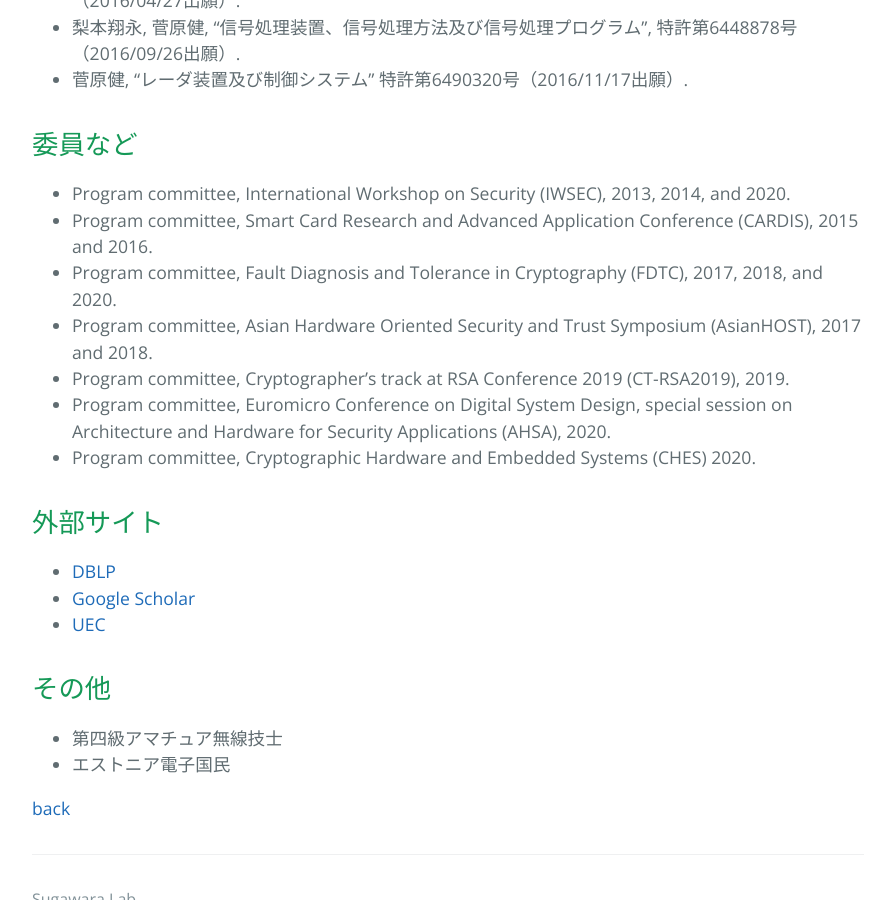
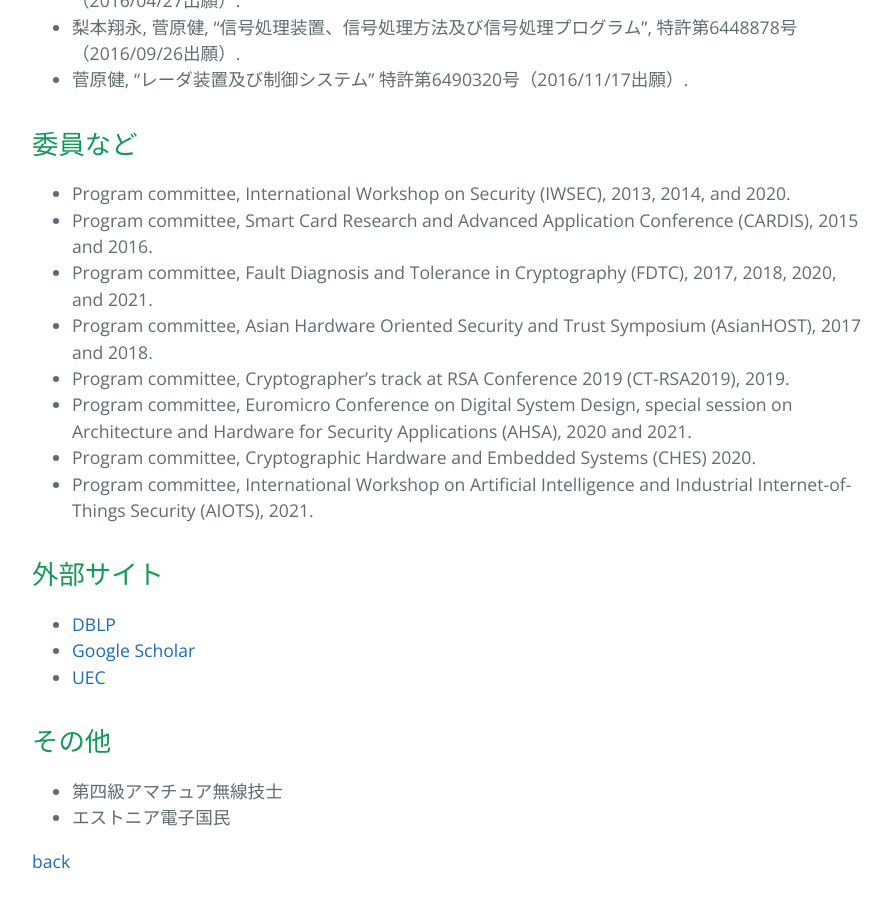
Before and after one commit to sugawara-bbbb/weblab, a Jekyll site: the page built from _member/sugawara.md, in a window 1280 px wide and 900 px high, scrolled down 2718 px. Shown: the whole window, without its empty margins (192-1083 px from the left). Built offline with Jekyll 4.4.1, drawn with Linux system fonts in a browser that asks for light colours.

Commit message:
PC and an invited talk.

```diff
--- a/_member/sugawara.md
+++ b/_member/sugawara.md
@@ -72,11 +72,12 @@ email: sugawara
 
 - Program committee, International Workshop on Security (IWSEC), 2013, 2014, and 2020.
 - Program committee, Smart Card Research and Advanced Application Conference (CARDIS), 2015 and 2016.
-- Program committee, Fault Diagnosis and Tolerance in Cryptography (FDTC), 2017, 2018, and 2020.
+- Program committee, Fault Diagnosis and Tolerance in Cryptography (FDTC), 2017, 2018, 2020, and 2021.
 - Program committee, Asian Hardware Oriented Security and Trust Symposium (AsianHOST), 2017 and 2018.
 - Program committee, Cryptographer’s track at RSA Conference 2019 (CT-RSA2019), 2019.
-- Program committee, Euromicro Conference on Digital System Design, special session on Architecture and Hardware for Security Applications (AHSA), 2020.
+- Program committee, Euromicro Conference on Digital System Design, special session on Architecture and Hardware for Security Applications (AHSA), 2020 and 2021.
 - Program committee, Cryptographic Hardware and Embedded Systems (CHES) 2020.
+- Program committee, International Workshop on Artificial Intelligence and Industrial Internet-of-Things Security (AIOTS), 2021.
 
 ## 外部サイト
 
```
Also changed, not shown: publication.md (+1 -1 lines).
